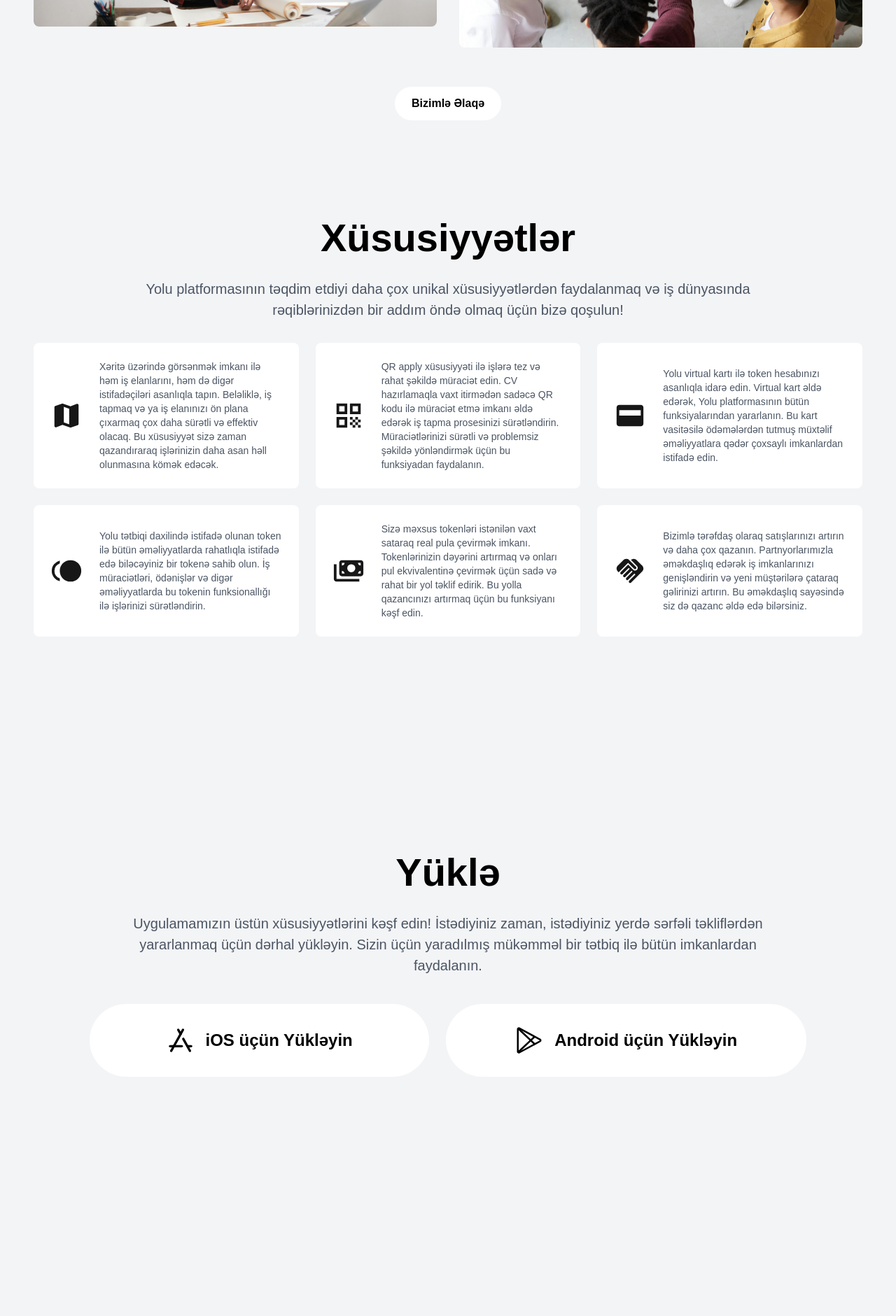
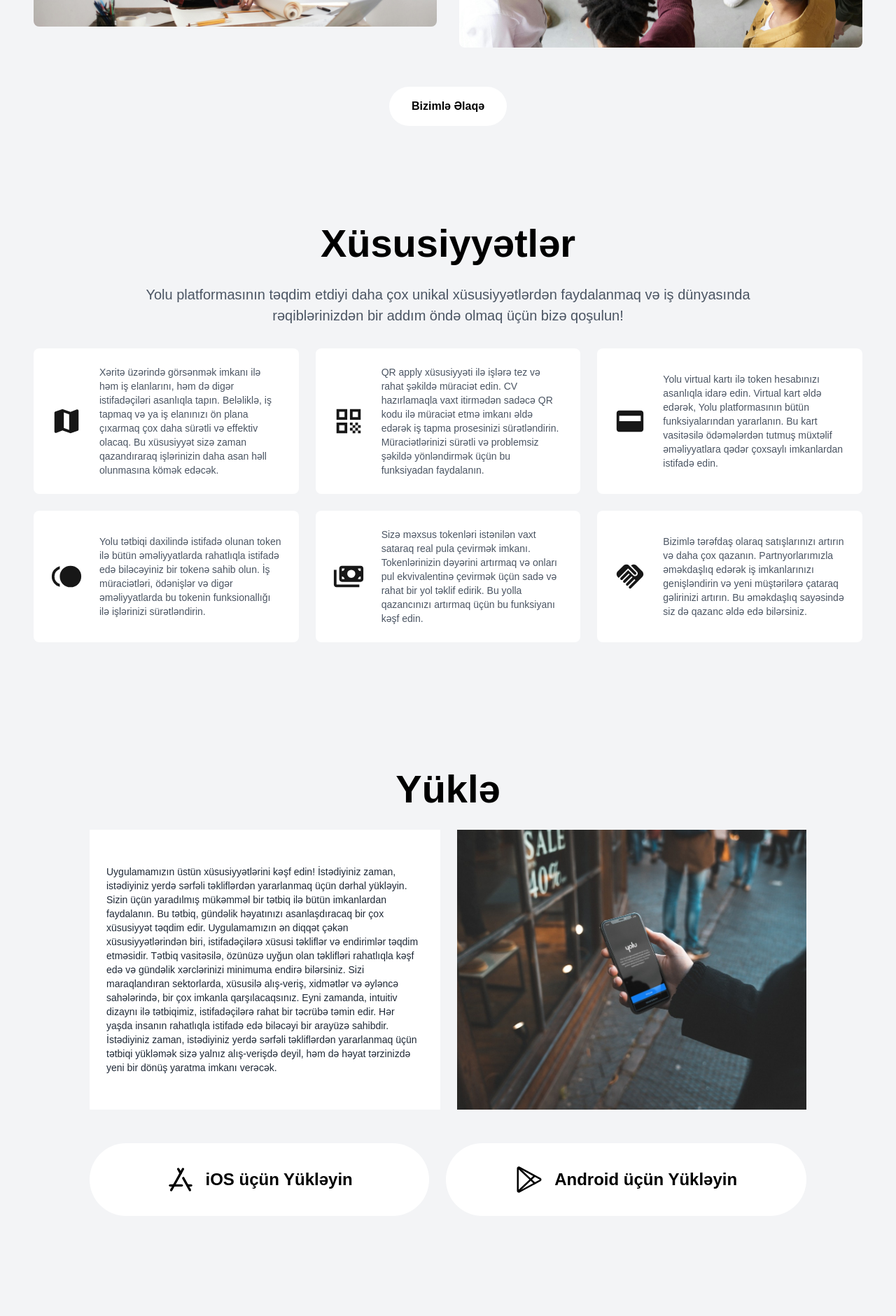
Before and after one commit to hazratAZE/yolu.app, a Next.js app: page / in a window 1280 px wide. Shown: the part 1660-3541 px from the top of the page at 70% size. Built offline with nearby package versions, Linux system fonts and the light colour scheme.

Commit message:
New desing for downlaod screen

```diff
--- a/src/app/components/Hakkimizda.tsx
+++ b/src/app/components/Hakkimizda.tsx
@@ -1,4 +1,11 @@
+"use client";
+
 const Hakkımızda = () => {
+  const scrollToContact = () => {
+    // Sayfanın en altına kaydırmak için window.scrollTo kullanabilirsiniz
+    window.scrollTo({ top: document.body.scrollHeight, behavior: "smooth" });
+  };
+
   return (
     <section
       id="about"
@@ -88,12 +95,12 @@ const Hakkımızda = () => {
       </div>
 
       {/* İletişim Butonu */}
-      <a
-        href="#contact"
-        className="bg-white text-black rounded-full font-semibold hover:bg-gray-200 transition duration-300 px-6 py-3"
+      <button
+        onClick={scrollToContact}
+        className="bg-white text-black rounded-full font-semibold hover:bg-gray-200 transition duration-300 px-8 py-4"
       >
         Bizimlə Əlaqə
-      </a>
+      </button>
     </section>
   );
 };
--- a/src/app/components/Indir.tsx
+++ b/src/app/components/Indir.tsx
@@ -10,7 +10,7 @@ interface CustomAlertProps {
 const CustomAlert: React.FC<CustomAlertProps> = ({ message, onClose }) => {
   return (
     <div className="fixed inset-0 flex items-center justify-center bg-black bg-opacity-50 z-50">
-      <div className="bg-white rounded-3xl p-6 shadow-lg md:w-[30%] sm: w-[90%]">
+      <div className="bg-white rounded-3xl p-6 shadow-lg md:w-[30%] sm:w-[90%]">
         <h2 className="text-black text-md font-light text-center">{message}</h2>
         <div className="mt-4 flex justify-center">
           <button
@@ -39,16 +39,44 @@ const Indir = () => {
   return (
     <section
       id="download"
-      className="min-h-screen flex flex-col items-center justify-center"
+      className="min-h-screen flex flex-col items-center justify-center pt-16"
     >
       <h1 className="text-black font-bold mb-4">Yüklə</h1>
-      <p className="text-gray-600 text-center mb-10 w-[80%]">
-        Uygulamamızın üstün xüsusiyyətlərini kəşf edin! İstədiyiniz zaman,
-        istədiyiniz yerdə sərfəli təkliflərdən yararlanmaq üçün dərhal yükləyin.
-        Sizin üçün yaradılmış mükəmməl bir tətbiq ilə bütün imkanlardan
-        faydalanın.
-      </p>
-      <div className="flex flex-col md:flex-row gap-6 w-full max-w-screen-lg">
+
+      {/* Flexbox kullanarak resim ve metin düzeni */}
+      <div className="flex flex-col md:flex-row items-stretch justify-center gap-6 w-full max-w-screen-lg">
+        {/* Paragraf Sol Taraf */}
+        <div className="md:w-1/2 flex items-center bg-white p-6 h-[400px]">
+          <p className="text-gray-800 text-sm font-md text-left mb-0">
+            Uygulamamızın üstün xüsusiyyətlərini kəşf edin! İstədiyiniz zaman,
+            istədiyiniz yerdə sərfəli təkliflərdən yararlanmaq üçün dərhal
+            yükləyin. Sizin üçün yaradılmış mükəmməl bir tətbiq ilə bütün
+            imkanlardan faydalanın. Bu tətbiq, gündəlik həyatınızı
+            asanlaşdıracaq bir çox xüsusiyyət təqdim edir. Uygulamamızın ən
+            diqqət çəkən xüsusiyyətlərindən biri, istifadəçilərə xüsusi
+            təkliflər və endirimlər təqdim etməsidir. Tətbiq vasitəsilə, özünüzə
+            uyğun olan təklifləri rahatlıqla kəşf edə və gündəlik xərclərinizi
+            minimuma endirə bilərsiniz. Sizi maraqlandıran sektorlarda, xüsusilə
+            alış-veriş, xidmətlər və əyləncə sahələrində, bir çox imkanla
+            qarşılacaqsınız. Eyni zamanda, intuitiv dizaynı ilə tətbiqimiz,
+            istifadəçilərə rahat bir təcrübə təmin edir. Hər yaşda insanın
+            rahatlıqla istifadə edə biləcəyi bir arayüzə sahibdir. İstədiyiniz
+            zaman, istədiyiniz yerdə sərfəli təkliflərdən yararlanmaq üçün
+            tətbiqi yükləmək sizə yalnız alış-verişdə deyil, həm də həyat
+            tərzinizdə yeni bir dönüş yaratma imkanı verəcək.
+          </p>
+        </div>
+        {/* Resim Sağ Taraf */}
+        <div className="md:w-1/2 flex items-center">
+          <img
+            src="/images/screen.png" // Resmin yolu (kendi resminizi buraya koyun)
+            alt="Uygulama İndirme"
+            className="w-full h-[400px] object-cover" // Resim boyutunu ayarlayın
+          />
+        </div>
+      </div>
+
+      <div className="flex flex-col md:flex-row gap-6 w-full max-w-screen-lg mt-12">
         <div className="relative w-full md:w-3/4">
           <a
             className="flex justify-center items-center gap-4 bg-white text-black px-10 py-8 rounded-full text-2xl font-bold hover:bg-blue-100 transition-all"
```
